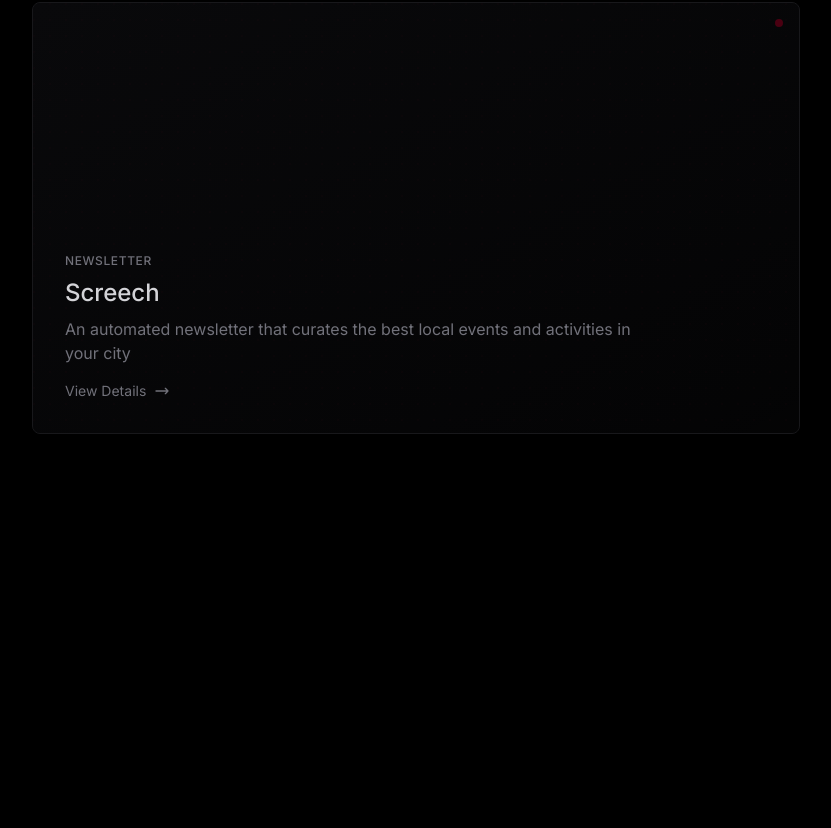
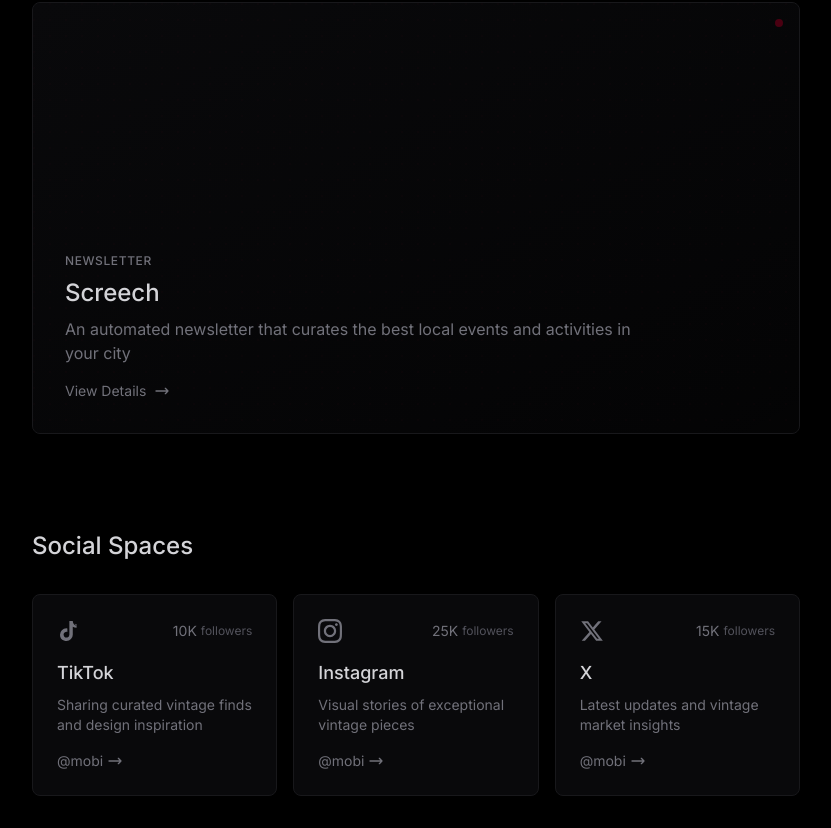
Before and after one commit to stilwellc/Mobi, a Next.js app: page /digital in a window 1280 px wide. Shown: the part 274-1102 px from the top of the page, without its empty margins (224-1055 px from the left). Before the commit the page ends 864 px from the top, so only its background shows below. Built offline with nearby package versions, Linux system fonts and the light colour scheme; a web font is replaced by a local one.

Commit message:
Add social media tiles with missions and follower counts

```diff
--- a/app/digital/page.tsx
+++ b/app/digital/page.tsx
@@ -11,6 +11,45 @@ const projects = [
     category: "Newsletter",
     image: "/images/screech.jpg",
     href: "/digital/screech"
+  }
+];
+
+const socialSpaces = [
+  {
+    platform: "TikTok",
+    handle: "@mobi",
+    mission: "Sharing curated vintage finds and design inspiration",
+    followers: "10K",
+    href: "https://tiktok.com/@mobi",
+    icon: (props: any) => (
+      <svg fill="currentColor" viewBox="0 0 24 24" {...props}>
+        <path d="M19.59 6.69a4.83 4.83 0 0 1-3.77-4.25V2h-3.45v13.67a2.89 2.89 0 0 1-5.2 1.74 2.89 2.89 0 0 1 2.31-4.64c.298-.002.595.042.88.13V9.4a6.33 6.33 0 0 0-1-.08A6.34 6.34 0 0 0 3 15.66a6.34 6.34 0 0 0 10.95 4.37 6.37 6.37 0 0 0 1.83-4.37V7.83a7.8 7.8 0 0 0 3.81.94V5.33a4.79 4.79 0 0 1-1.95-.47z"/>
+      </svg>
+    )
+  },
+  {
+    platform: "Instagram",
+    handle: "@mobi",
+    mission: "Visual stories of exceptional vintage pieces",
+    followers: "25K",
+    href: "https://instagram.com/mobi",
+    icon: (props: any) => (
+      <svg fill="currentColor" viewBox="0 0 24 24" {...props}>
+        <path d="M12 2.163c3.204 0 3.584.012 4.85.07 3.252.148 4.771 1.691 4.919 4.919.058 1.265.069 1.645.069 4.849 0 3.205-.012 3.584-.069 4.849-.149 3.225-1.664 4.771-4.919 4.919-1.266.058-1.644.07-4.85.07-3.204 0-3.584-.012-4.849-.07-3.26-.149-4.771-1.699-4.919-4.92-.058-1.265-.07-1.644-.07-4.849 0-3.204.013-3.583.07-4.849.149-3.227 1.664-4.771 4.919-4.919 1.266-.057 1.645-.069 4.849-.069zm0-2.163c-3.259 0-3.667.014-4.947.072-4.358.2-6.78 2.618-6.98 6.98-.059 1.281-.073 1.689-.073 4.948 0 3.259.014 3.668.072 4.948.2 4.358 2.618 6.78 6.98 6.98 1.281.058 1.689.072 4.948.072 3.259 0 3.668-.014 4.948-.072 4.354-.2 6.782-2.618 6.979-6.98.059-1.28.073-1.689.073-4.948 0-3.259-.014-3.667-.072-4.947-.196-4.354-2.617-6.78-6.979-6.98-1.281-.059-1.69-.073-4.949-.073zm0 5.838c-3.403 0-6.162 2.759-6.162 6.162s2.759 6.163 6.162 6.163 6.162-2.759 6.162-6.163c0-3.403-2.759-6.162-6.162-6.162zm0 10.162c-2.209 0-4-1.79-4-4 0-2.209 1.791-4 4-4s4 1.791 4 4c0 2.21-1.791 4-4 4zm6.406-11.845c-.796 0-1.441.645-1.441 1.44s.645 1.44 1.441 1.44c.795 0 1.439-.645 1.439-1.44s-.644-1.44-1.439-1.44z"/>
+      </svg>
+    )
+  },
+  {
+    platform: "X",
+    handle: "@mobi",
+    mission: "Latest updates and vintage market insights",
+    followers: "15K",
+    href: "https://x.com/mobi",
+    icon: (props: any) => (
+      <svg fill="currentColor" viewBox="0 0 24 24" {...props}>
+        <path d="M18.244 2.25h3.308l-7.227 8.26 8.502 11.24H16.17l-5.214-6.817L4.99 21.75H1.68l7.73-8.835L1.254 2.25H8.08l4.713 6.231zm-1.161 17.52h1.833L7.084 4.126H5.117z"/>
+      </svg>
+    )
   }
 ];
 
@@ -48,7 +87,8 @@ export default function DigitalProjects() {
       {/* Projects Grid */}
       <section className="py-8">
         <div className="max-w-7xl mx-auto px-4 sm:px-6 lg:px-8">
-          <div className="max-w-3xl mx-auto">
+          <div className="max-w-3xl mx-auto space-y-16">
+            {/* Screech Project */}
             {projects.map((project, index) => (
               <motion.div
                 key={project.title}
@@ -96,6 +136,48 @@ export default function DigitalProjects() {
                 </Link>
               </motion.div>
             ))}
+
+            {/* Social Spaces */}
+            <div className="pt-8">
+              <h2 className="text-2xl font-medium text-zinc-300 mb-8">Social Spaces</h2>
+              <div className="grid grid-cols-1 md:grid-cols-3 gap-4">
+                {socialSpaces.map((social) => (
+                  <motion.a
+                    key={social.platform}
+                    href={social.href}
+                    target="_blank"
+                    rel="noopener noreferrer"
+                    initial={{ opacity: 0, y: 20 }}
+                    whileInView={{ opacity: 1, y: 0 }}
+                    transition={{ duration: 0.5 }}
+                    viewport={{ once: true }}
+                    className="group block"
+                  >
+                    <div className="relative p-6 rounded-lg bg-zinc-950 border border-zinc-900 md:hover:border-zinc-800 transition-all duration-300">
+                      <div className="flex items-center justify-between mb-4">
+                        <social.icon className="h-6 w-6 text-zinc-500 group-hover:text-zinc-300 transition-colors" />
+                        <div className="flex items-center space-x-1">
+                          <span className="text-sm text-zinc-500 group-hover:text-zinc-300 transition-colors">{social.followers}</span>
+                          <span className="text-xs text-zinc-600">followers</span>
+                        </div>
+                      </div>
+                      <h3 className="text-lg font-medium text-zinc-300 mb-2 group-hover:text-zinc-200 transition-colors">
+                        {social.platform}
+                      </h3>
+                      <p className="text-sm text-zinc-500 mb-4 group-hover:text-zinc-400 transition-colors">
+                        {social.mission}
+                      </p>
+                      <div className="flex items-center text-zinc-500 text-sm group-hover:text-zinc-300 transition-colors">
+                        <span>{social.handle}</span>
+                        <svg className="w-4 h-4 ml-1 group-hover:translate-x-1 transition-transform" fill="none" stroke="currentColor" viewBox="0 0 24 24">
+                          <path strokeLinecap="round" strokeLinejoin="round" strokeWidth={2} d="M17 8l4 4m0 0l-4 4m4-4H3" />
+                        </svg>
+                      </div>
+                    </div>
+                  </motion.a>
+                ))}
+              </div>
+            </div>
           </div>
         </div>
       </section>
```
